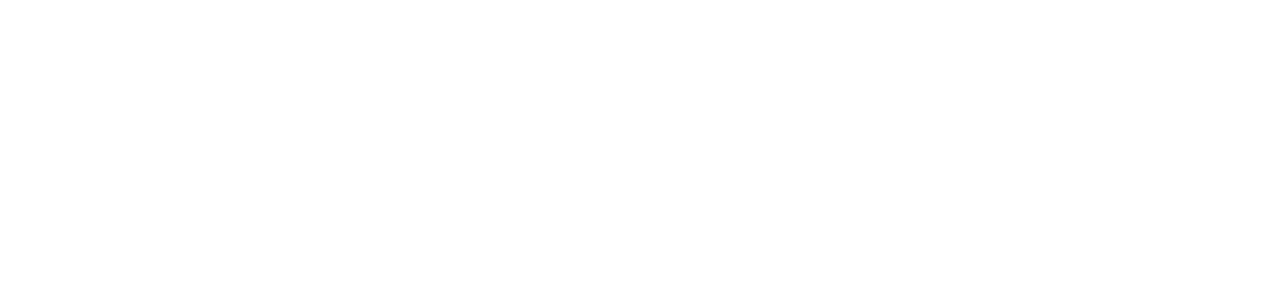
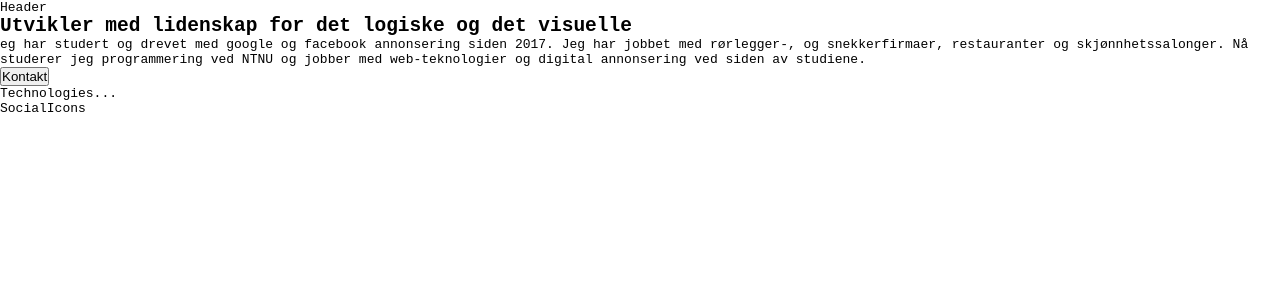
Before and after one commit to sergeiThe/medialics-nextjs-website, a Next.js app: page / in a window 1280 px wide. Shown: the top 300 px of the page. Built offline with nearby package versions, Linux system fonts and the light colour scheme.

Commit message:
Initial setup

```diff
--- /dev/null
+++ b/components/HomePage.jsx
@@ -0,0 +1,20 @@
+import React from 'react'
+import data from '../data/data'
+
+
+export default function HomePage() {
+  return (
+    <section>
+      <div>
+        <h1>{data.home.title}</h1>
+      </div>
+      <div>
+        <p>{data.home.about}</p>
+        <button>Kontakt</button>
+      </div>
+      <div>
+        Technologies...
+      </div>
+    </section>
+  )
+}
--- a/components/Layout.jsx
+++ b/components/Layout.jsx
@@ -1,8 +1,17 @@
 import React from 'react'
+import Header from './Header'
+import SocialIcons from './SocialIcons'
 
-function Layout() {
+function Layout({children}) {
   return (
-    <div>Layout</div>
+    <React.Fragment>
+      <Header/>
+      <main>
+      {children}
+      </main>
+      <SocialIcons/>
+
+    </React.Fragment>
   )
 }
 
--- /dev/null
+++ b/components/SocialIcons.jsx
@@ -0,0 +1,9 @@
+import React from 'react'
+
+function SocialIcons() {
+  return (
+    <div>SocialIcons</div>
+  )
+}
+
+export default SocialIcons
--- a/data/data.js
+++ b/data/data.js
@@ -42,3 +42,5 @@ const data = {
         linkedin: "https://www.linkedin.com/in/sergei-johansen-b731b0189/"
     }
 }
+
+export default data;
--- a/pages/index.js
+++ b/pages/index.js
@@ -1,5 +1,7 @@
 import Head from 'next/head'
 import Image from 'next/image'
+import HomePage from '../components/HomePage'
+import Layout from '../components/Layout'
 
 
 export default function Home() {
@@ -10,7 +12,9 @@ export default function Home() {
         <meta name="description" content="Generated by create next app" />
         <link rel="icon" href="/favicon.ico" />
       </Head>
-
+      <Layout>
+        <HomePage />
+      </Layout>
 
     </div>
   )
```
Also changed, not shown: components/Home.jsx (deleted, +0 -7 lines), components/Projects.jsx (+6 -1 lines).
